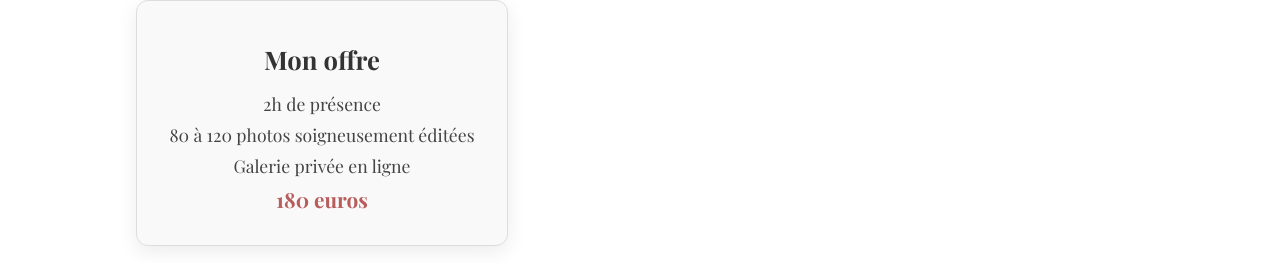
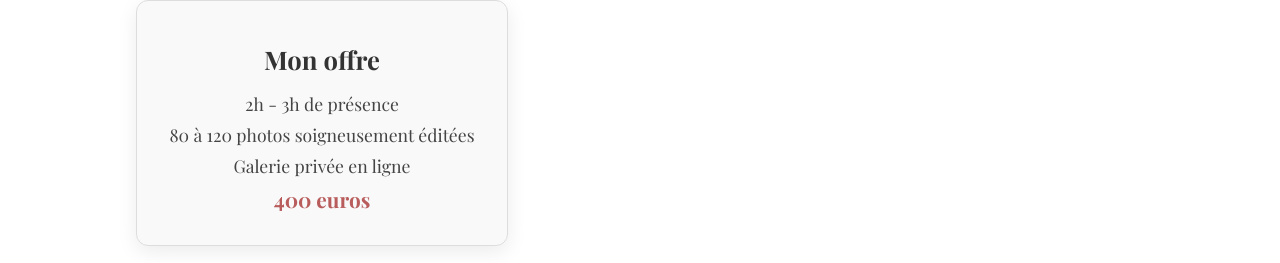
Before and after one commit to jeff397/Natalia-photographe, a React (Vite) app in the folder frontend/: page /photo-events in a window 1280 px wide. Shown: the part 1262-1525 px from the top of the page. Built offline with nearby package versions, Linux system fonts and the light colour scheme; no server answers; a web font is replaced by a local one.

Commit message:
correction des prix

```diff
--- a/frontend/src/components/EventGallery/EventGallery.jsx
+++ b/frontend/src/components/EventGallery/EventGallery.jsx
@@ -60,11 +60,11 @@ const EventGallery = () => {
       try {
         const allPhotos = await fetchPhotos();
         const eventPhotos = allPhotos.filter(
-          (photo) => photo.category?.trim().toLowerCase() === "photo-events"
+          (photo) => photo.category?.trim().toLowerCase() === "photo-events",
         );
 
         const sortedPhotos = eventPhotos.sort(
-          (a, b) => new Date(a.createdAt) - new Date(b.createdAt)
+          (a, b) => new Date(a.createdAt) - new Date(b.createdAt),
         );
 
         setPhotos(sortedPhotos);
@@ -158,11 +158,11 @@ const EventGallery = () => {
           <div className="offer-container">
             <h1 className="offer-title">Mon offre</h1>
             <ul className="offer-list">
-              <li>2h de présence</li>
+              <li>2h - 3h de présence</li>
               <li>80 à 120 photos soigneusement éditées</li>
               <li>Galerie privée en ligne</li>
               <li>
-                <strong>180 euros</strong>
+                <strong>400 euros</strong>
               </li>
             </ul>
           </div>
```
